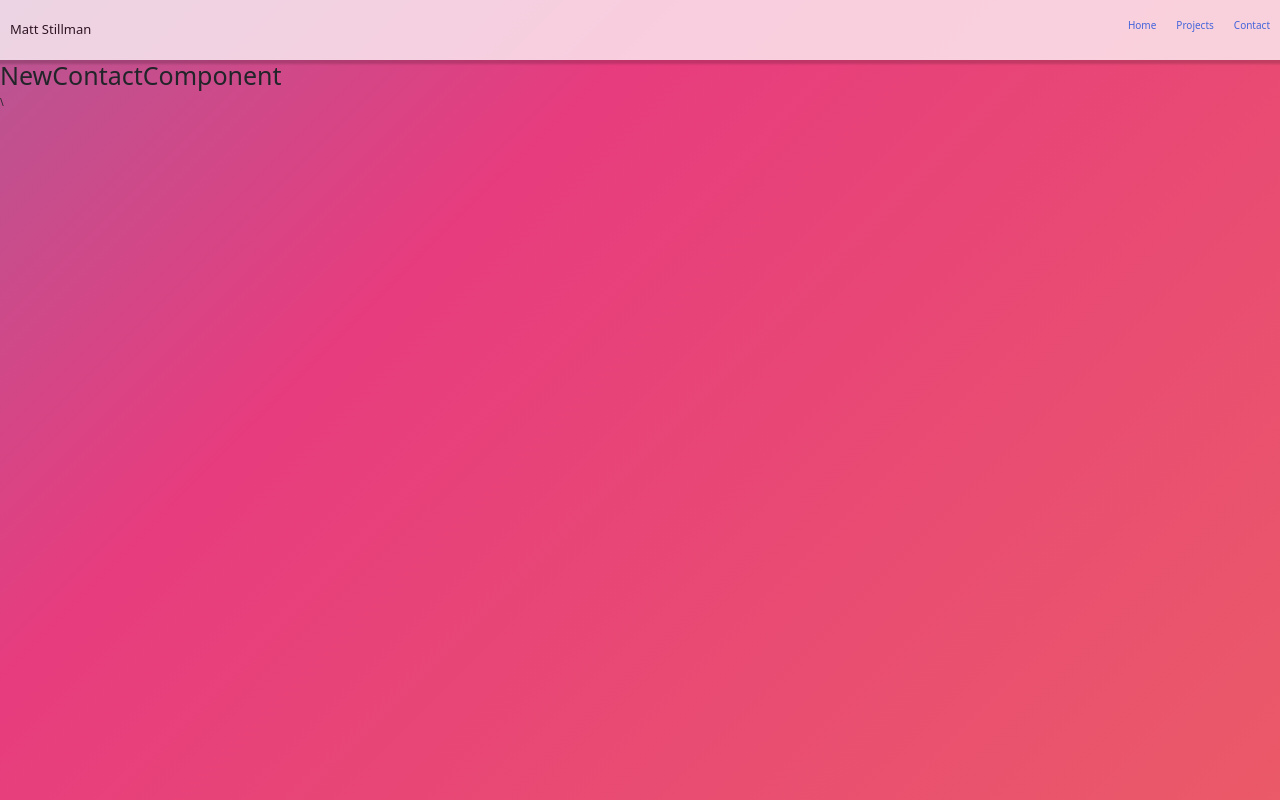
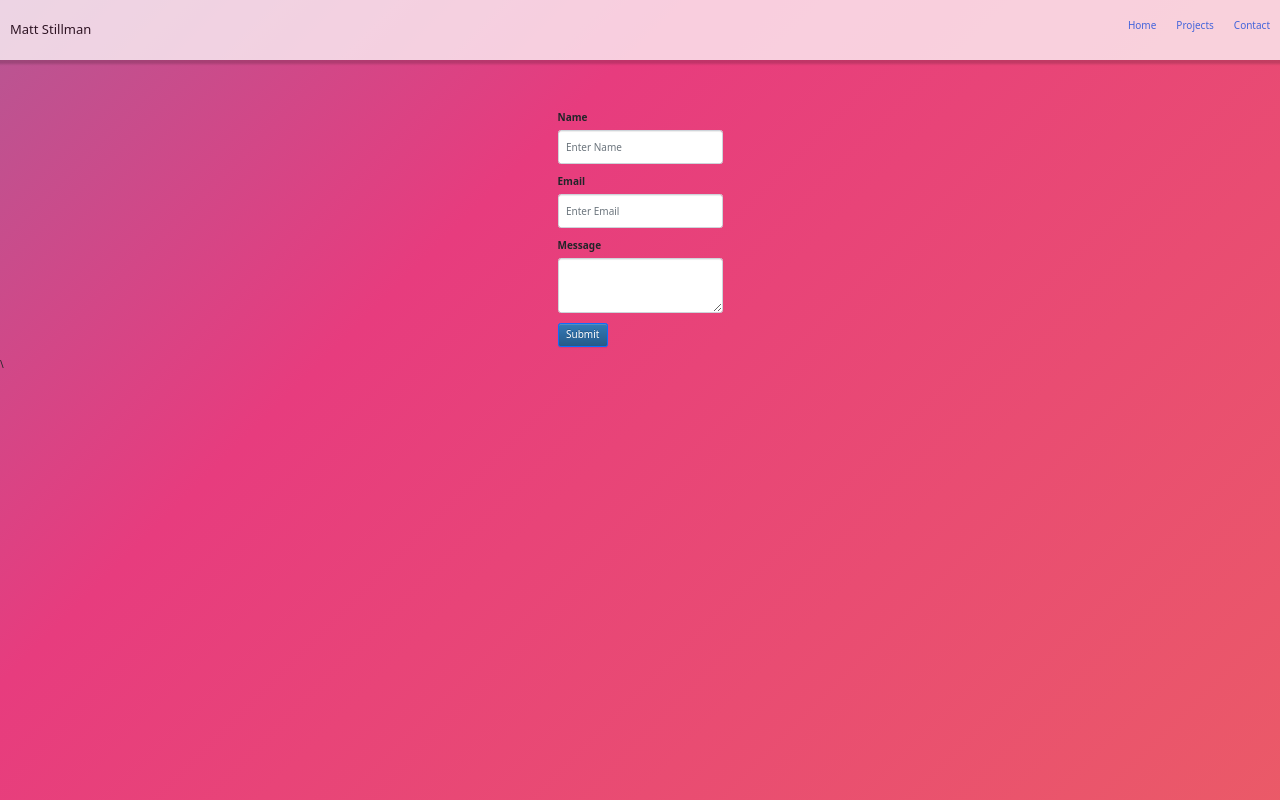
Before and after one commit to matthewgstillman/matt-stillman-portfolio-app, a React (Create React App) app: page /contact in a window 1280 px wide. Built offline with nearby package versions, Linux system fonts and the light colour scheme.

Commit message:
Latest Commit:

```diff
--- a/src/components/ContactComponent.js
+++ b/src/components/ContactComponent.js
@@ -1,16 +1,16 @@
 import React, { useRef } from "react";
 import emailjs from "@emailjs/browser";
 import NavbarComponent from "./NavbarComponent";
+import { Form, Button, Container } from "react-bootstrap";
 
 const ContactComponent = () => {
-  const form = useRef();
-
   const sendEmail = (event) => {
-    event
-      .preventDefault(
+    event.preventDefault();
+    emailjs
+      .sendForm(
         "service_wr3t9ob",
         "template_sraud5k",
-        form.current,
+        event.target,
         "u09K_1ArMiDKCSBWY"
       )
       .then(
@@ -21,15 +21,35 @@ const ContactComponent = () => {
           console.log(error.text);
         }
       );
+    event.target.reset();
   };
 
-//   emailjs.sendForm();
   return (
     <div>
-        <NavbarComponent/>
-        <h1>NewContactComponent</h1>
+      <NavbarComponent />
+        <Container>
+          <Form className="form">
+            <Form.Group className="mb-3" controlId="formBasicName">
+              <Form.Label>Name</Form.Label>
+              <Form.Control type="text" placeholder="Enter Name" required/>
+            </Form.Group>
+
+            <Form.Group className="mb-3" controlId="formBasicEmail">
+              <Form.Label>Email</Form.Label>
+              <Form.Control type="email" placeholder="Enter Email" required/>
+            </Form.Group>
+
+            <Form.Group className="mb-3">
+              <Form.Label>Message</Form.Label>
+              <Form.Control as="textarea" rows={3} />
+            </Form.Group>
+            <Button variant="primary" type="submit">
+              Submit
+            </Button>
+          </Form>
+        </Container>
     </div>
-  )
-}
+  );
+};
 
 export default ContactComponent;
--- a/src/css/contact/contact.css
+++ b/src/css/contact/contact.css
@@ -1,7 +1,12 @@
 .form {
-  width: 50%;
+  width: 1000px;
 }
+
 .form-control {
-  margin: 0 auto;
-  box-shadow: 0 4px 8px 2px rgba(77, 77, 77, 0.15);
+  background-color: antiquewhite;
+  width: 70% !important;
+}
+
+.mb-3 {
+  width: 1000px;
 }/*# sourceMappingURL=contact.css.map */
--- a/src/css/contact/contact.scss
+++ b/src/css/contact/contact.scss
@@ -1,7 +1,16 @@
 .form{
-    width: 50%;
-    &-control{
-        margin: 0 auto;
-        box-shadow: 0 4px 8px 2px rgba(77, 77, 77, 0.15);
-    }
+    width: 1000px;
+    // &-control{
+    //     margin: 0 auto;
+    //     box-shadow: 0 4px 8px 2px rgba(77, 77, 77, 0.15);
+    // }
 }
+
+.form-control{
+    background-color: antiquewhite;
+    width: 70% !important;
+}
+
+.mb-3{
+    width: 1000px;
+}
--- a/src/css/main.css
+++ b/src/css/main.css
@@ -1,7 +1,5 @@
 @import url("https://fonts.googleapis.com/css2?family=Karla:wght@200;400&display=swap");
 @import 'navbar/navbar.css';
-@import 'home/home.css';
-/* @import 'home/projects/projects.css'; */
 html, body {
   width: 100%;
   height: 100%;
```
Also changed, not shown: src/css/home/home.css (+0 -7 lines), 1 other file (tests, documents, lock files or other folders).
